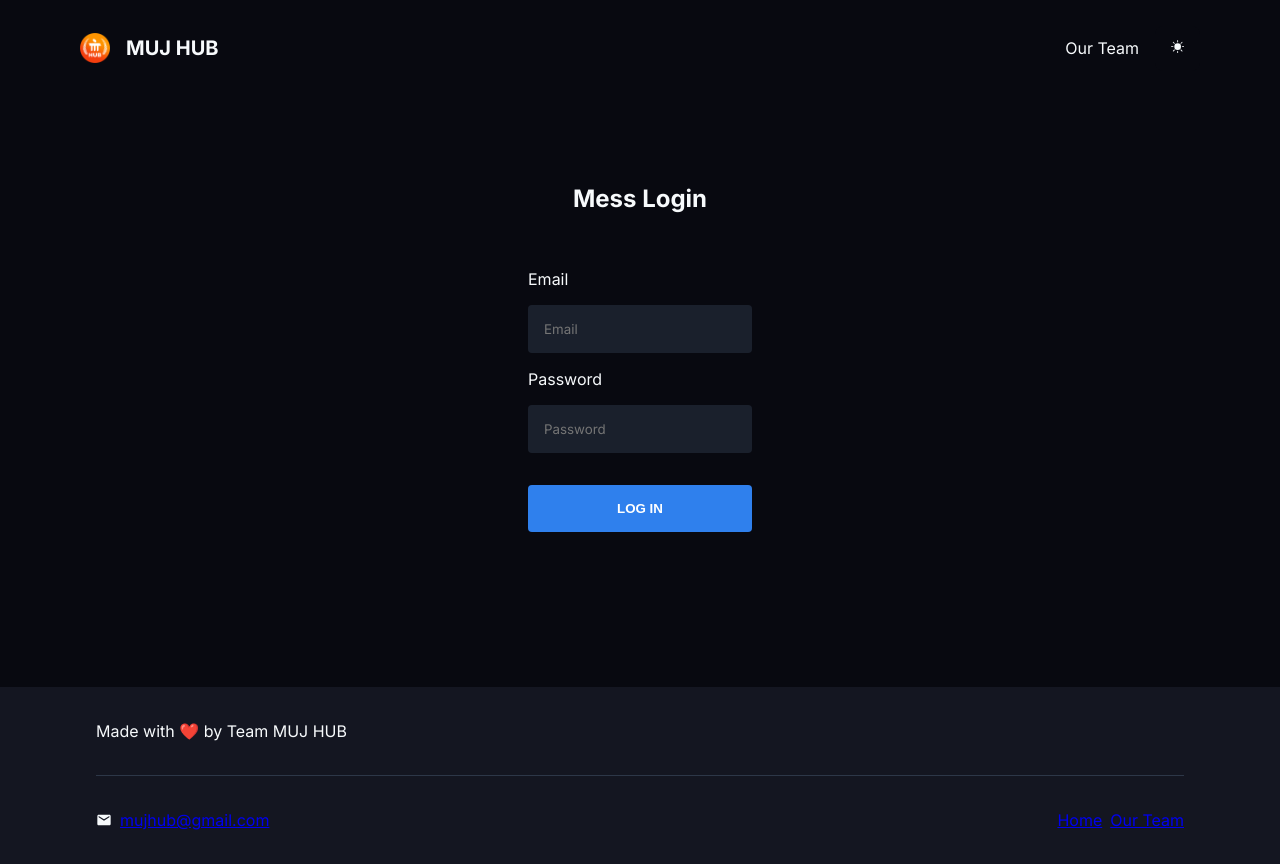
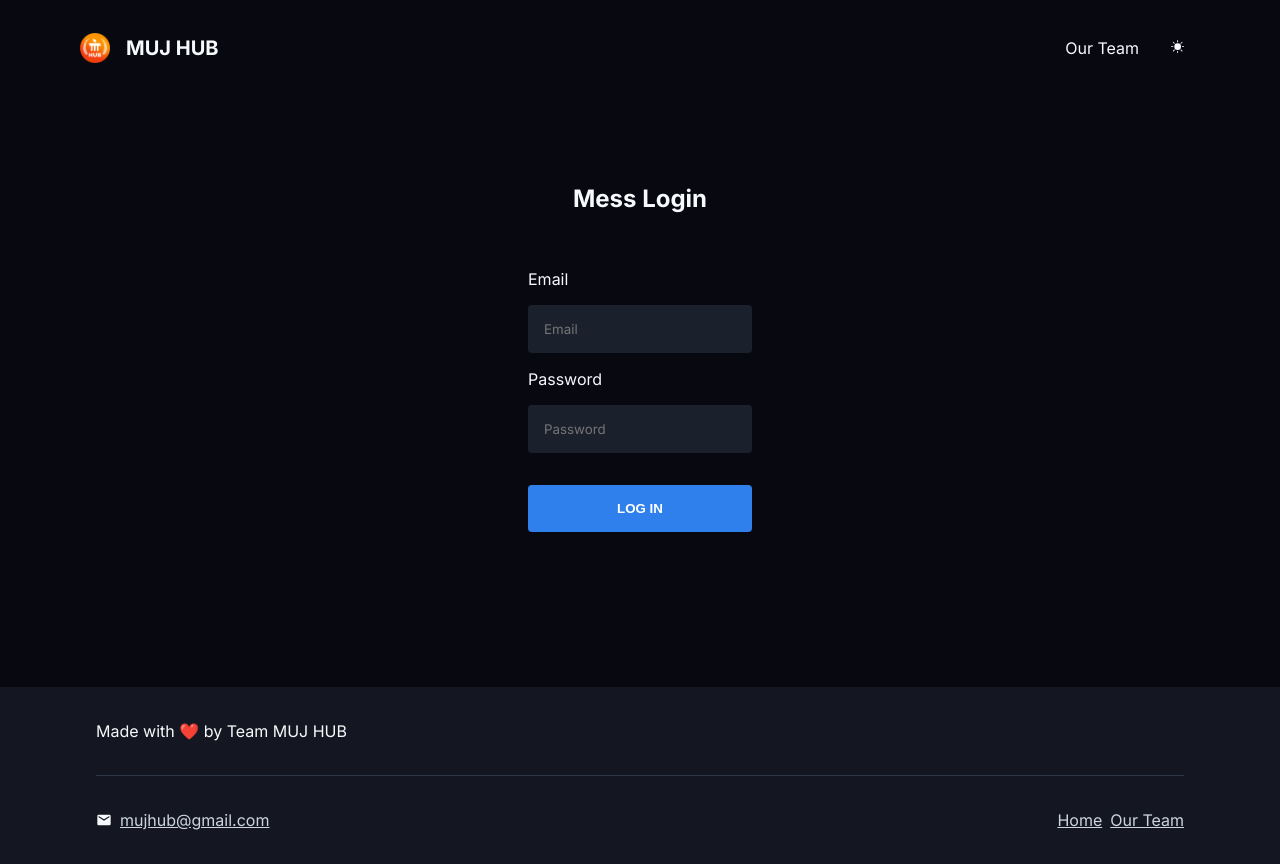
Before and after one commit to mujhub/website, a React (Create React App) app: page /mess/login in a window 1280 px wide. Built offline with nearby package versions, Linux system fonts and the light colour scheme; no server answers.

Commit message:
[+] Footer

```diff
--- a/src/components/layout/Footer/Footer.jsx
+++ b/src/components/layout/Footer/Footer.jsx
@@ -4,6 +4,7 @@ import { Type } from "../../../styles/Shared/StyledTypes";
 import { Divider } from "../../../styles/components/HomeStyles";
 import { MdEmail } from "react-icons/md";
 import { Link } from "react-router-dom";
+
 export const Footer = () => {
   return (
     <FooterStyles>
--- a/src/styles/components/layout/FooterStyles.js
+++ b/src/styles/components/layout/FooterStyles.js
@@ -3,9 +3,10 @@ import styled from "styled-components";
 export const FooterStyles = styled.footer`
   background-color: ${(props) => props.theme.BG2};
   padding: 0rem 6rem;
-  .FooterColumn {
-    display: flex;
-    flex-direction: column;
+  margin-top: 1rem;
+
+  a {
+    color: ${(props) => props.theme.PLACEHOLDER};
   }
 
   p {
@@ -16,6 +17,19 @@ export const FooterStyles = styled.footer`
     display: flex;
     justify-content: space-between;
     align-items: center;
+
+    @media (max-width: 768px) {
+      flex-direction: column;
+      padding-bottom: 2rem;
+    }
+  }
+
+  .FooterColumn {
+    display: flex;
+    flex-direction: column;
+    @media (max-width: 768px) {
+      text-align: center;
+    }
   }
 
   .FooterLinks {
```
